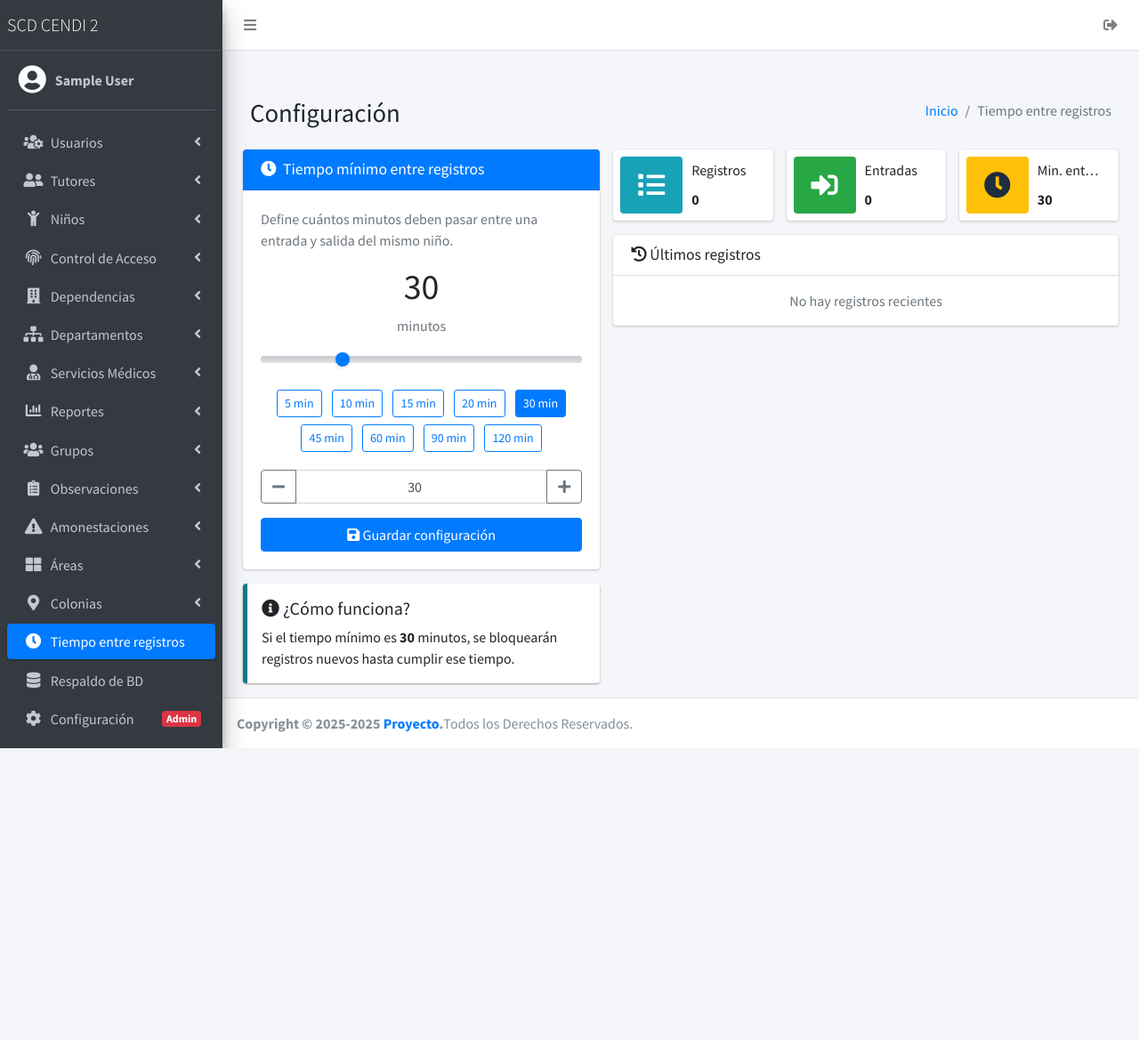
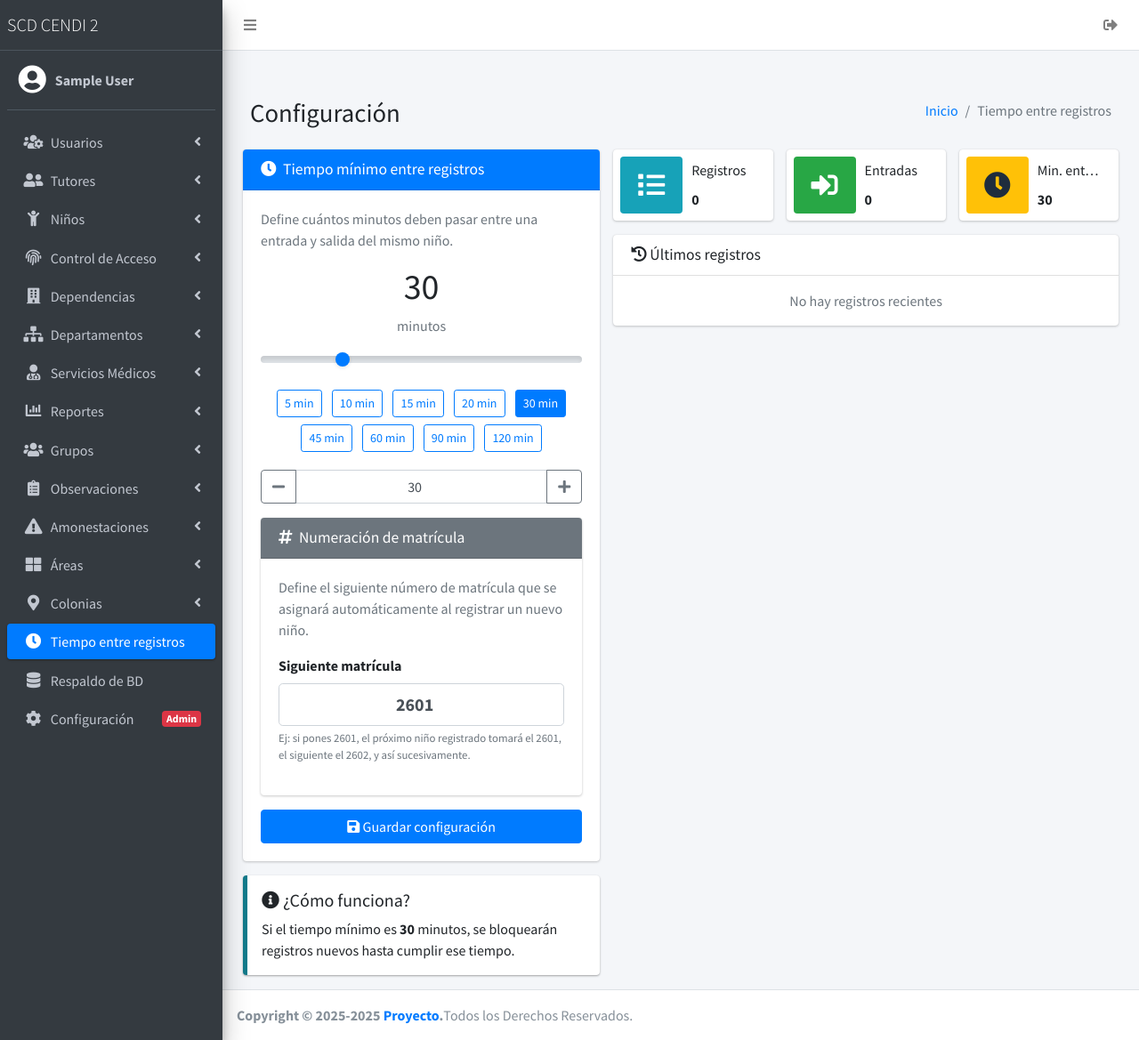
Before and after one commit to NASA312/proyecto, a Django app: page /guarderia/configuracion/tiempo-limite/ in a window 1280 px wide. Shown: the whole page at 89% size. Before the commit the page ends 841 px from the top, so only its background shows below. Run offline with Django 5.2, Linux system fonts and the light colour scheme; the visitor is signed in with stand-in values (Sample User, id 1); data comes from the database, SQL or seed files in the repository; data that the repository does not hold is empty; some libraries are stand-ins or nearby versions.

Commit message:
feat: agregar campo 'siguiente_matricula' en configuración y actualizar lógica de registro de niños

```diff
--- a/src/guarderia/forms.py
+++ b/src/guarderia/forms.py
@@ -266,14 +266,18 @@ class ObservacionNinoForm(forms.ModelForm):
 class ConfiguracionGuarderiaForm(forms.ModelForm):
     class Meta:
         model = ConfiguracionGuarderia
-        fields = ['tiempo_minimo_entre_registros']
+        fields = ['tiempo_minimo_entre_registros', 'siguiente_matricula']
         widgets = {
             'tiempo_minimo_entre_registros': forms.NumberInput(attrs={
                 'class': 'form-control',
                 'min': 1,
                 'max': 1440,
                 'placeholder': 'Ej: 30',
-            })
+            }),
+            'siguiente_matricula': forms.NumberInput(attrs={
+    'class': 'form-control form-control-lg text-center font-weight-bold',
+    'min': 1
+}),
         }
         labels = {
             'tiempo_minimo_entre_registros': 'Tiempo mínimo entre registros (minutos)',
--- a/src/guarderia/models.py
+++ b/src/guarderia/models.py
@@ -556,6 +556,10 @@ class ConfiguracionGuarderia(models.Model):
         verbose_name='Tiempo mínimo entre registros (minutos)',
         help_text='Minutos que deben pasar entre una entrada y una salida, o viceversa, para el mismo niño.'
     )
+    siguiente_matricula = models.PositiveIntegerField(
+        default=2601,
+        verbose_name="Siguiente número de matrícula"
+    )
 
     # Metadata
     actualizado_por = models.ForeignKey(
--- a/src/guarderia/templates/guarderia/configuracion/tiempo_limite.html
+++ b/src/guarderia/templates/guarderia/configuracion/tiempo_limite.html
@@ -100,6 +100,31 @@
           </button>
         </div>
       </div>
+      <div class="card card-secondary">
+  <div class="card-header">
+    <h3 class="card-title">
+      <i class="fas fa-hashtag mr-1"></i>
+      Numeración de matrícula
+    </h3>
+  </div>
+  <div class="card-body">
+    <p class="text-muted">
+      Define el siguiente número de matrícula que se asignará automáticamente
+      al registrar un nuevo niño.
+    </p>
+    <div class="form-group">
+      <label>Siguiente matrícula</label>
+      {{ form.siguiente_matricula }}
+      {% if form.siguiente_matricula.errors %}
+        <span class="text-danger">{{ form.siguiente_matricula.errors.0 }}</span>
+      {% endif %}
+      <small class="form-text text-muted">
+        Ej: si pones 2601, el próximo niño registrado tomará el 2601, el
+        siguiente el 2602, y así sucesivamente.
+      </small>
+    </div>
+  </div>
+</div>
 
       <!-- Botón -->
       <button type="submit" class="btn btn-primary btn-block" id="btnGuardar">
--- a/src/guarderia/views.py
+++ b/src/guarderia/views.py
@@ -209,12 +209,24 @@ def lista_ninos(request):
 @rol_requerido('ADMIN', 'EMPLEADO')
 def registrar_nino(request):
     """Registrar nuevo niño"""
+    config = ConfiguracionGuarderia.get_solo()
+
     if request.method == 'POST':
         form = NinoForm(request.POST, request.FILES)
         is_ajax = request.headers.get('X-Requested-With') == 'XMLHttpRequest'
 
         if form.is_valid():
             nino = form.save()
+
+            # Avanzar el contador de matrícula solo si el valor usado
+            # es numérico y mayor o igual al siguiente esperado
+            try:
+                matricula_usada = int(nino.numero_matricula)
+                if matricula_usada >= config.siguiente_matricula:
+                    config.siguiente_matricula = matricula_usada + 1
+                    config.save(update_fields=['siguiente_matricula'])
+            except (TypeError, ValueError):
+                pass  # matrícula vacía o no numérica, no se toca el contador
 
             if is_ajax:
                 return JsonResponse({
@@ -238,7 +250,8 @@ def registrar_nino(request):
             else:
                 messages.error(request, 'Por favor corrige los errores.')
     else:
-        form = NinoForm()
+        # Precargar la matrícula sugerida (editable) en el GET
+        form = NinoForm(initial={'numero_matricula': config.siguiente_matricula})
 
     return render(request, 'guarderia/ninos/registrar.html', {'form': form})
 
@@ -2756,13 +2769,19 @@ def configuracion_guarderia(request):
             cfg.actualizado_por = request.user
             cfg.save()
 
+            mensaje = (
+                f'Configuración guardada: {cfg.tiempo_minimo_entre_registros} min. '
+                f'entre registros · Próxima matrícula: {cfg.siguiente_matricula}.'
+            )
+
             if is_ajax:
                 return JsonResponse({
                     'success': True,
-                    'message': f'Configuración guardada: {cfg.tiempo_minimo_entre_registros} minutos entre registros.',
+                    'message': mensaje,
                     'tiempo': cfg.tiempo_minimo_entre_registros,
+                    'siguiente_matricula': cfg.siguiente_matricula,
                 })
-            messages.success(request, 'Configuración actualizada correctamente.')
+            messages.success(request, mensaje)
             return redirect('guarderia:configuracion_guarderia')
         else:
             if is_ajax:
@@ -2771,7 +2790,6 @@ def configuracion_guarderia(request):
     else:
         form = ConfiguracionGuarderiaForm(instance=config)
 
-    # Últimas 10 modificaciones de registros para mostrar contexto
     ultimos_registros = RegistroAcceso.objects.select_related(
         'nino', 'tutor'
     ).order_by('-fecha_hora')[:10]
```
Also changed, not shown: src/guarderia/migrations/0015_configuracionguarderia_siguiente_matricula.py (added).
